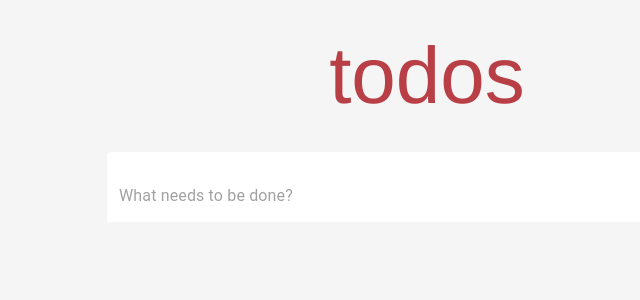
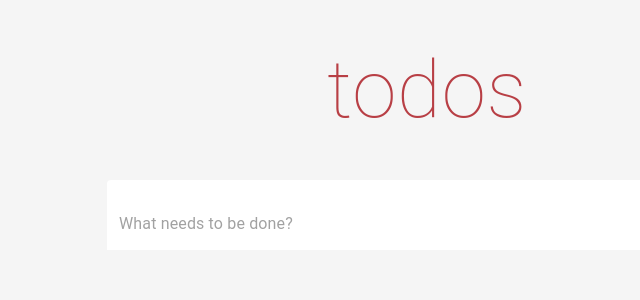
Before and after one commit to Timurrio/todo-practice-react, a React (Vite) app: page /todos in a window 1280 px wide. Shown: the top 300 px of the page, without its empty margins (213-853 px from the left). Built offline with nearby package versions, Linux system fonts and the light colour scheme.

Commit message:
MUI implementation, small code changes
1) Updated Filters type (made it enum), updated tsconfig
2) Rewrote TodoHeader using mUI
3) small code improvements

```diff
--- a/src/App.tsx
+++ b/src/App.tsx
@@ -2,12 +2,7 @@ import './App.scss';
 import TodoPage from './pages/TodoPage/TodoPage';
 
 function App() {
-  return (
-    <>
-      <TodoPage />
-
-    </>
-  );
+  return <TodoPage />;
 }
 
 export default App;
--- a/src/components/TodoContextProvider/TodoContextProvider.tsx
+++ b/src/components/TodoContextProvider/TodoContextProvider.tsx
@@ -6,7 +6,7 @@ import React, {
   useState,
 } from 'react';
 import type { Todo } from '../../types/todo';
-import type { Filters } from '../../types/filters';
+import Filters from '../../types/filters';
 import filterTodos from '../../functions/filterTodos';
 
 interface TodoContextType {
@@ -27,7 +27,7 @@ export const TodoProvider: React.FC<{ children: React.ReactNode }> = ({
     return saved ? JSON.parse(saved) : [];
   });
 
-  const [filter, setFilter] = useState<Filters>('all');
+  const [filter, setFilter] = useState<Filters>(Filters.All);
 
   const filteredTodos: Todo[] = useMemo(
     () => filterTodos(todos, filter),
--- a/src/components/TodoForm/TodoForm.tsx
+++ b/src/components/TodoForm/TodoForm.tsx
@@ -145,7 +145,7 @@ const TodoForm: React.FC = () => {
               >
                 <ToggleAllButton
                   handleFunction={handleToggleAll}
-                  isChecked={isChecked}
+                  isChecked={isChecked !== undefined ? isChecked : false}
                 />
               </InputAdornment>
             ),
--- a/src/components/TodoHeader/TodoHeader.tsx
+++ b/src/components/TodoHeader/TodoHeader.tsx
@@ -1,9 +1,27 @@
-import styles from './TodoHeader.module.scss';
+import { Box, Typography } from '@mui/material';
 
-export default function TodoHeader() {
+const TodoHeader: React.FC = () => {
   return (
-    <header className={styles.header}>
-      <h1>todos</h1>
-    </header>
+    <Box
+      component="header"
+      sx={{
+        width: '100%',
+        textAlign: 'center',
+        padding: '30px 0',
+      }}
+    >
+      <Typography
+        component="h1"
+        sx={{
+          color: '#b83f45',
+          fontSize: '80px',
+          fontWeight: 200,
+        }}
+      >
+        todos
+      </Typography>
+    </Box>
   );
-}
+};
+
+export default TodoHeader;
--- a/src/components/TodoListFooter/TodoListFooter.tsx
+++ b/src/components/TodoListFooter/TodoListFooter.tsx
@@ -1,6 +1,7 @@
 import { useMemo } from 'react';
 import { useTodos } from '../TodoContextProvider/TodoContextProvider';
 import styles from './TodoListFooter.module.scss';
+import Filters from '../../types/filters';
 
 export default function TodoListFooter() {
   const { todos, setTodos, filter, setFilter } = useTodos();
@@ -22,27 +23,27 @@ export default function TodoListFooter() {
         <div className={styles.filters}>
           <button
             data-filter="all"
-            onClick={() => setFilter('all')}
+            onClick={() => setFilter(Filters.All)}
             className={`${styles.filter_button}  ${
-              filter === 'all' && styles.active
+              filter === Filters.All && styles.active
             }`}
           >
             All
           </button>
           <button
             data-filter="active"
-            onClick={() => setFilter('active')}
+            onClick={() => setFilter(Filters.Active)}
             className={`${styles.filter_button}  ${
-              filter === 'active' && styles.active
+              filter === Filters.Active && styles.active
             }`}
           >
             Active
           </button>
           <button
             data-filter="completed"
-            onClick={() => setFilter('completed')}
+            onClick={() => setFilter(Filters.Completed)}
             className={`${styles.filter_button}  ${
-              filter === 'completed' && styles.active
+              filter === Filters.Completed && styles.active
             }`}
           >
             Completed
--- a/src/types/filters.ts
+++ b/src/types/filters.ts
@@ -1,7 +1,7 @@
-export const Filters = {
-  All: 'all',
-  Active: 'active',
-  Completed: 'completed',
-} as const;
+enum Filters {
+  All = 'all',
+  Active = 'active',
+  Completed = 'completed',
+}
 
-export type Filters = (typeof Filters)[keyof typeof Filters];
+export default Filters;
--- a/tsconfig.app.json
+++ b/tsconfig.app.json
@@ -19,7 +19,7 @@
     "strict": true,
     "noUnusedLocals": true,
     "noUnusedParameters": true,
-    "erasableSyntaxOnly": true,
+    // "erasableSyntaxOnly": true,
     "noFallthroughCasesInSwitch": true,
     "noUncheckedSideEffectImports": true
   },
```
Also changed, not shown: src/pages/TodoPage/TodoPage.tsx (+6 -6 lines).
